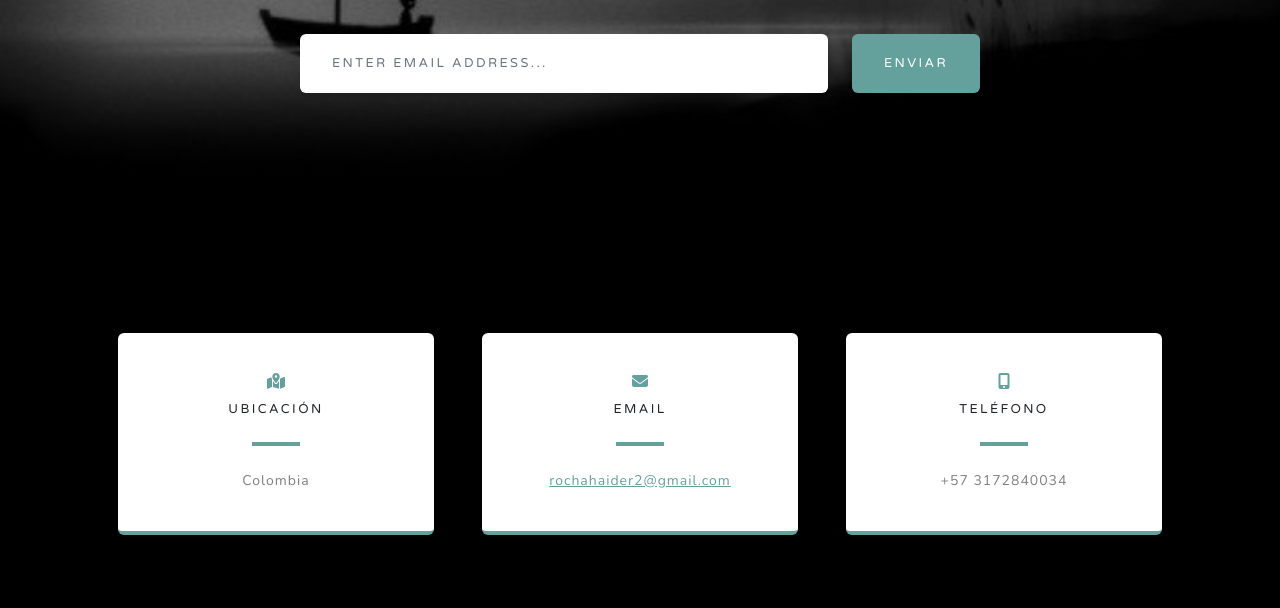
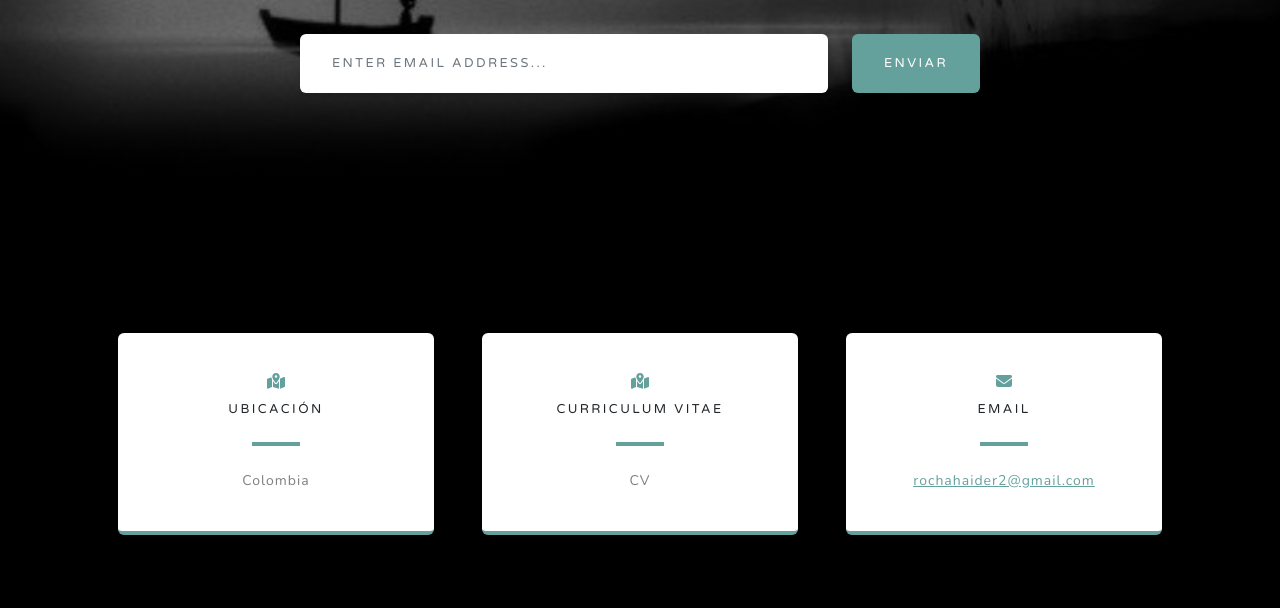
Before and after one commit to HaideRDU/hosting.github.io, a plain HTML site: page index.html in a window 1280 px wide. Shown: the part 2534-3142 px from the top of the page. Drawn offline with nearby package versions, Linux system fonts and the light colour scheme.

Commit message:
Update index.html

```diff
--- a/index.html
+++ b/index.html
@@ -200,6 +200,16 @@
                     <div class="col-md-4 mb-3 mb-md-0">
                         <div class="card py-4 h-100">
                             <div class="card-body text-center">
+                                <i class="fas fa-map-marked-alt text-primary mb-2"></i>
+                                <h4 class="text-uppercase m-0">Curriculum vitae</h4>
+                                <hr class="my-4 mx-auto" />
+                                <div class="small text-black-50"><a>CV</a></div>
+                            </div>
+                        </div>
+                    </div>
+                    <div class="col-md-4 mb-3 mb-md-0">
+                        <div class="card py-4 h-100">
+                            <div class="card-body text-center">
                                 <i class="fas fa-envelope text-primary mb-2"></i>
                                 <h4 class="text-uppercase m-0">Email</h4>
                                 <hr class="my-4 mx-auto" />
@@ -207,16 +217,7 @@
                             </div>
                         </div>
                     </div>
-                    <div class="col-md-4 mb-3 mb-md-0">
-                        <div class="card py-4 h-100">
-                            <div class="card-body text-center">
-                                <i class="fas fa-mobile-alt text-primary mb-2"></i>
-                                <h4 class="text-uppercase m-0">Teléfono</h4>
-                                <hr class="my-4 mx-auto" />
-                                <div class="small text-black-50">+57 3172840034</div>
-                            </div>
-                        </div>
-                    </div>
+
                 </div>
                 <div class="social d-flex justify-content-center">
                     <a class="mx-2" href="#!"><i class="fa-brands fa-instagram"></i></a>
```
